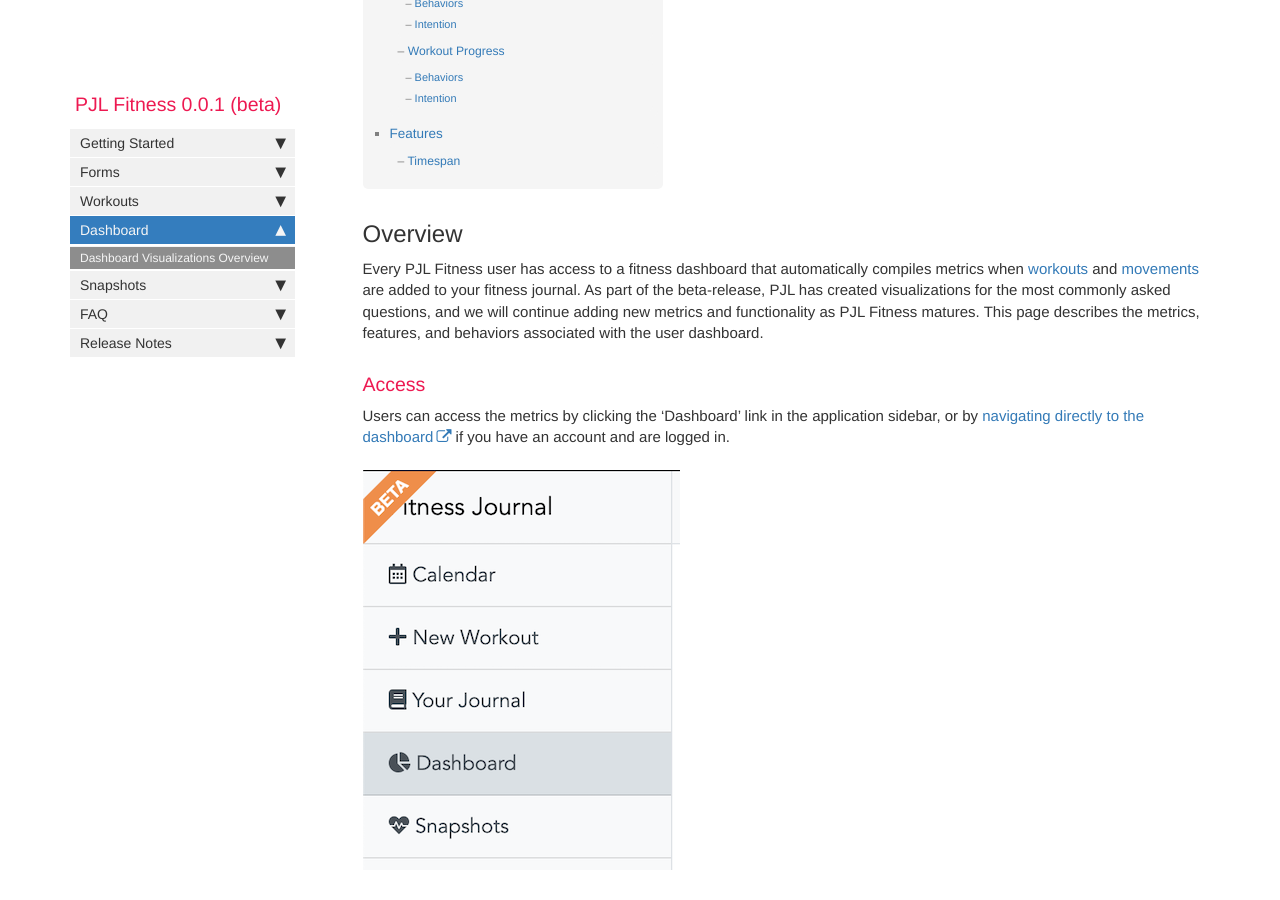
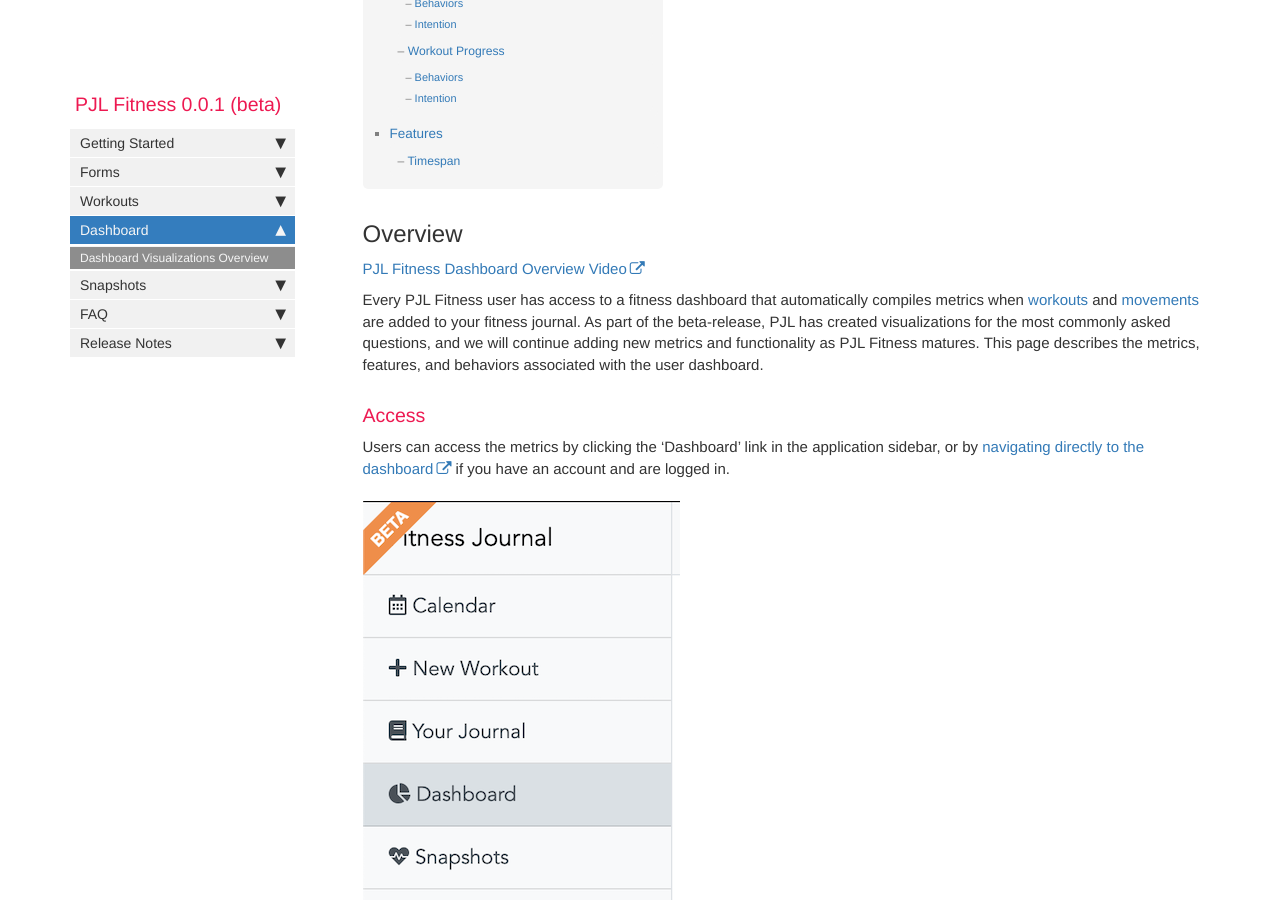
Before and after one commit to pjlinn/pjlinn.github.io, a Jekyll site: the page built from pages/pjl-fitness/pjl-fitness-dashboard-landing-page.md, in a window 1280 px wide and 900 px high, scrolled down 663 px. Built offline with Jekyll 4.4.1, drawn with Linux system fonts in a browser that asks for light colours; comment, search, counter and statistics services are not loaded.

Commit message:
add overview video for dashboard

```diff
--- a/pages/pjl-fitness/pjl-fitness-dashboard-landing-page.md
+++ b/pages/pjl-fitness/pjl-fitness-dashboard-landing-page.md
@@ -10,6 +10,8 @@ toc: true
 ---
 
 ## Overview
+
+[PJL Fitness Dashboard Overview Video](https://youtu.be/WWqomVfRdx8)
 
 Every PJL Fitness user has access to a fitness dashboard that automatically compiles metrics when [workouts](pjl-fitness-add-workout-form) and [movements](pjl-fitness-add-movement-form) are added to your fitness journal. As part of the beta-release, PJL has created visualizations for the most commonly asked questions, and we will continue adding new metrics and functionality as PJL Fitness matures. This page describes the metrics, features, and behaviors associated with the user dashboard.
 
```
